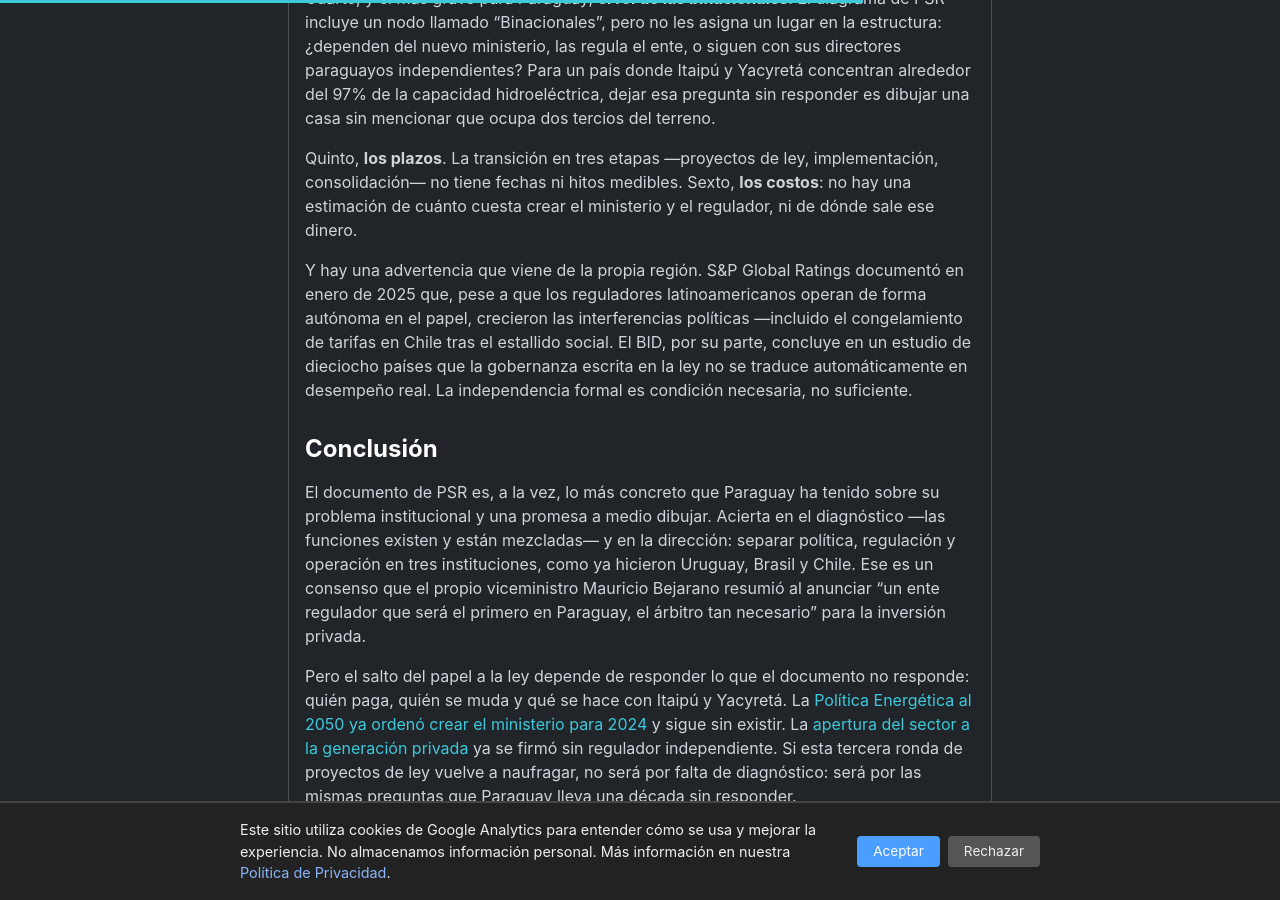
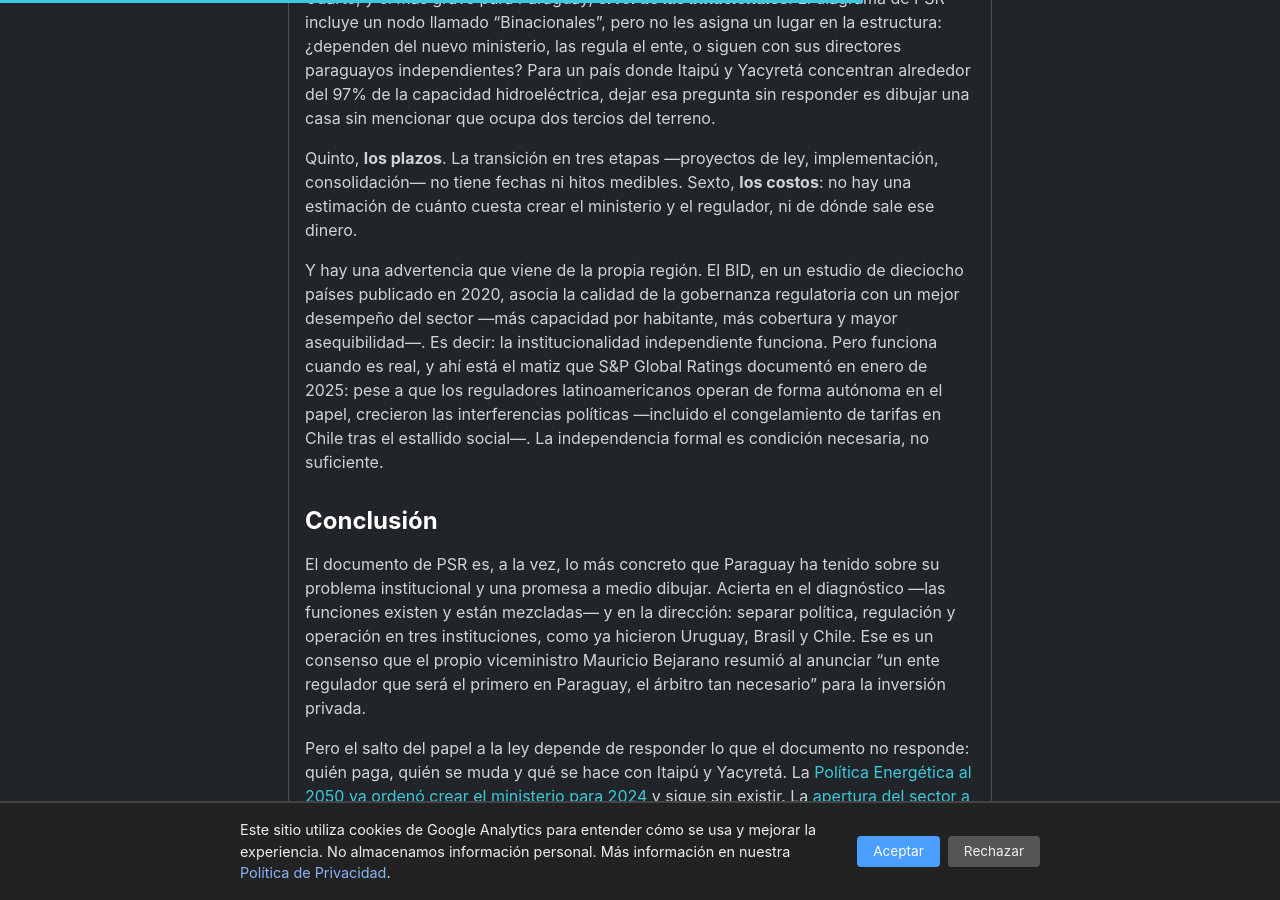
Before and after one commit to miravosqueinteresante/muchotexto.net, a Jekyll site: the page built from _posts/2026-08-19-modelo-institucional-psr-sector-electrico.md, in a window 1280 px wide and 900 px high, scrolled down 3488 px. Built offline with Jekyll 4.4.1, drawn with Linux system fonts in a browser that asks for light colours.

Commit message:
Corregir #44: conclusion BID no estaba invertida, asociacion positiva (18 paises, 2020)

```diff
--- a/_posts/2026-08-19-modelo-institucional-psr-sector-electrico.md
+++ b/_posts/2026-08-19-modelo-institucional-psr-sector-electrico.md
@@ -57,7 +57,7 @@ Cuarto, y el más grave para Paraguay, **el rol de las binacionales**. El diagra
 
 Quinto, **los plazos**. La transición en tres etapas —proyectos de ley, implementación, consolidación— no tiene fechas ni hitos medibles. Sexto, **los costos**: no hay una estimación de cuánto cuesta crear el ministerio y el regulador, ni de dónde sale ese dinero.
 
-Y hay una advertencia que viene de la propia región. S&P Global Ratings documentó en enero de 2025 que, pese a que los reguladores latinoamericanos operan de forma autónoma en el papel, crecieron las interferencias políticas —incluido el congelamiento de tarifas en Chile tras el estallido social. El BID, por su parte, concluye en un estudio de dieciocho países que la gobernanza escrita en la ley no se traduce automáticamente en desempeño real. La independencia formal es condición necesaria, no suficiente.
+Y hay una advertencia que viene de la propia región. El BID, en un estudio de dieciocho países publicado en 2020, asocia la calidad de la gobernanza regulatoria con un mejor desempeño del sector —más capacidad por habitante, más cobertura y mayor asequibilidad—. Es decir: la institucionalidad independiente funciona. Pero funciona cuando es real, y ahí está el matiz que S&P Global Ratings documentó en enero de 2025: pese a que los reguladores latinoamericanos operan de forma autónoma en el papel, crecieron las interferencias políticas —incluido el congelamiento de tarifas en Chile tras el estallido social—. La independencia formal es condición necesaria, no suficiente.
 
 ## Conclusión
 
```
